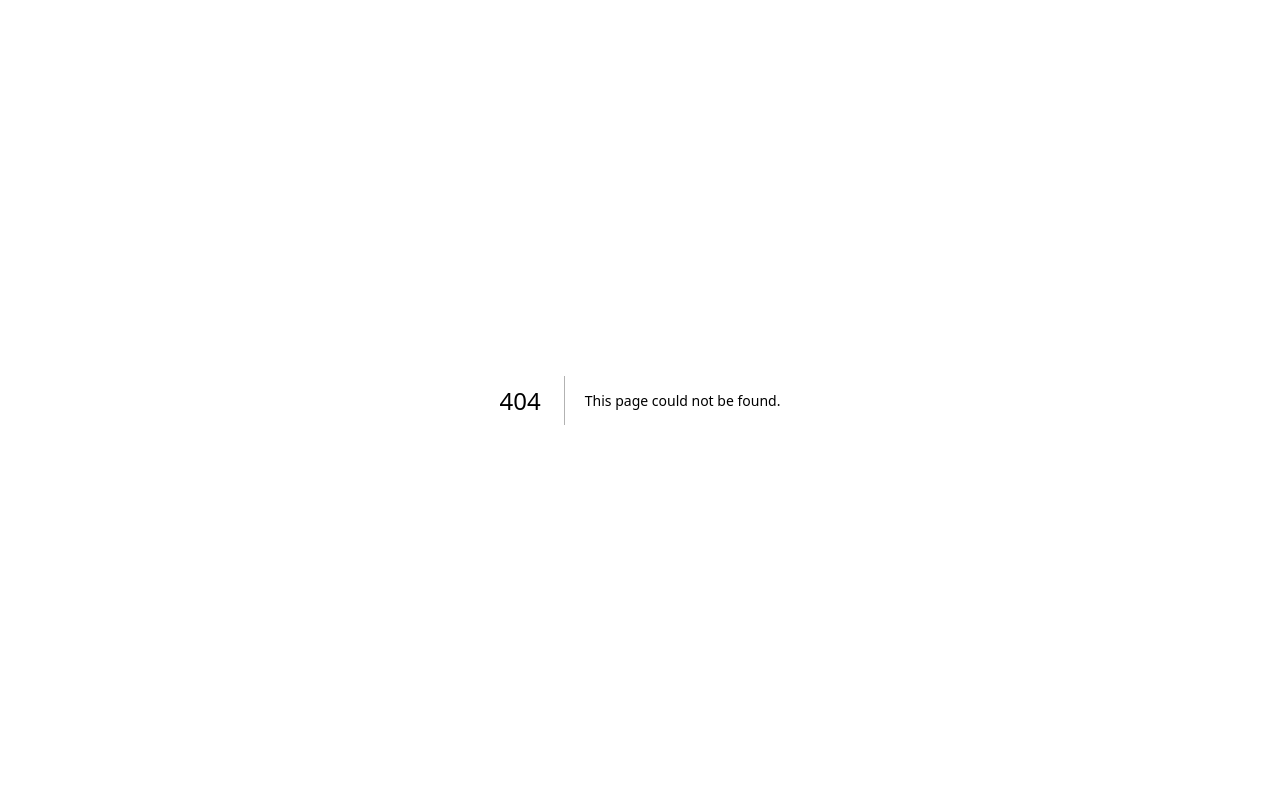
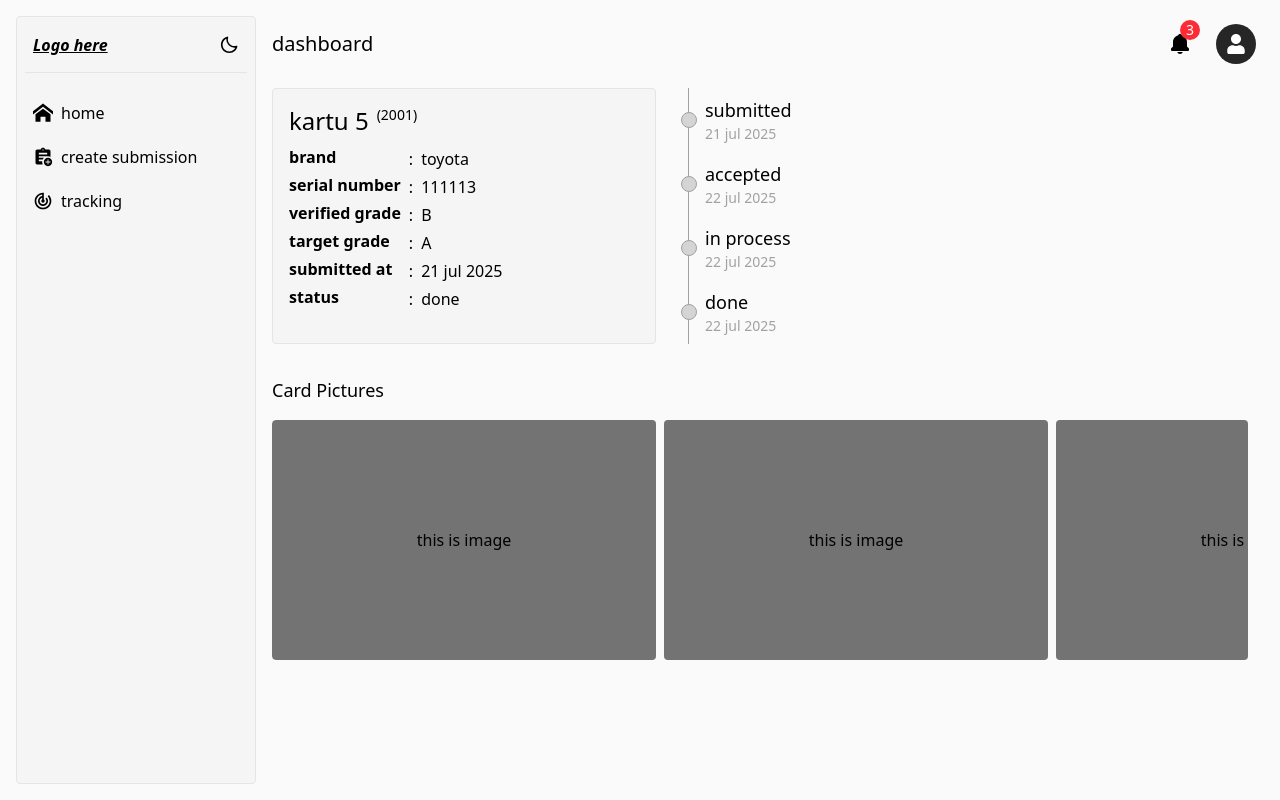
Before and after one commit to Kentangz/be-PSA-Card-for-collage, a Next.js app in the folder frontend/: page /dashboard/tracking/1 in a window 1280 px wide. Before the commit this address had no page. Built offline with nearby package versions, Linux system fonts and the light colour scheme.

Commit message:
create: tracking card page

```diff
--- a/frontend/src/app/dashboard/(user)/layout.tsx
+++ b/frontend/src/app/dashboard/(user)/layout.tsx
@@ -4,7 +4,7 @@ import ProfileMenu from "@/app/components/profile-menu"
 import Sidebar from "@/app/components/sidebar"
 import UserNotification from "@/app/components/user-notification"
 import { ImHome } from "react-icons/im"
-import { MdAssignmentAdd } from "react-icons/md";
+import { MdAssignmentAdd, MdTrackChanges } from "react-icons/md";
 
 const menu = [
   {
@@ -16,6 +16,11 @@ const menu = [
     title: "create submission",
     link: "/dashboard/submission",
     icon: MdAssignmentAdd
+  },
+  {
+    title: "tracking",
+    link: "/dashboard/tracking",
+    icon: MdTrackChanges
   },
 ]
 
--- /dev/null
+++ b/frontend/src/app/dashboard/(user)/tracking/[id]/page.tsx
@@ -0,0 +1,86 @@
+const data = {
+  name: "kartu 5",
+  year: 2001,
+  brand: "toyota",
+  serial_number: 111113,
+  verified_grade: "B",
+  target_grade: "A",
+  status: "done",
+  submitted_at: "21 jul 2025"
+}
+
+export default function TrackingDetail() {
+  return <div>
+    <div className="flex gap-8 mb-8">
+      <div className="w-96 bg-neutral-100 dark:bg-neutral-800 border border-neutral-200 dark:border-neutral-700 p-4 rounded">
+        <div className="flex items-top gap-2 mb-2">
+          <h3 className="text-2xl font-medium">{data.name}</h3>
+          <span className="text-sm font-light">({data.year})</span>
+        </div>
+        <div>
+          <table>
+            <tbody>
+              <tr>
+                <th className="text-start pb-1">brand</th>
+                <td><span className="px-2">:</span>{data.brand}</td>
+              </tr>
+              <tr>
+                <th className="text-start pb-1">serial number</th>
+                <td><span className="px-2">:</span>{data.serial_number}</td>
+              </tr>
+              <tr>
+                <th className="text-start pb-1">verified grade</th>
+                <td><span className="px-2">:</span>{data.verified_grade}</td>
+              </tr>
+              <tr>
+                <th className="text-start pb-1">target grade</th>
+                <td><span className="px-2">:</span>{data.target_grade}</td>
+              </tr>
+              <tr>
+                <th className="text-start pb-1">submitted at</th>
+                <td><span className="px-2">:</span>{data.submitted_at}</td>
+              </tr>
+              <tr>
+                <th className="text-start pb-1">status</th>
+                <td><span className="px-2">:</span>{data.status}</td>
+              </tr>
+            </tbody>
+          </table>
+        </div>
+      </div>
+      <div>
+        <div className="py-2 border-s border-neutral-400 dark:border-neutral-700 px-4 relative flex flex-col justify-center">
+          <div className="h-4 w-4 absolute bg-neutral-300 dark:bg-neutral-800 -left-2 rounded-full border border-neutral-400 dark:border-neutral-700"></div>
+          <p className="text-lg">submitted</p>
+          <p className="text-sm text-neutral-400">21 jul 2025</p>
+        </div>
+        <div className="py-2 border-s border-neutral-400 dark:border-neutral-700 px-4 relative flex flex-col justify-center">
+          <div className="h-4 w-4 absolute bg-neutral-300 dark:bg-neutral-800 -left-2 rounded-full border border-neutral-400 dark:border-neutral-700"></div>
+          <p className="text-lg">accepted</p>
+          <p className="text-sm text-neutral-400">22 jul 2025</p>
+        </div>
+        <div className="py-2 border-s border-neutral-400 dark:border-neutral-700 px-4 relative flex flex-col justify-center">
+          <div className="h-4 w-4 absolute bg-neutral-300 dark:bg-neutral-800 -left-2 rounded-full border border-neutral-400 dark:border-neutral-700"></div>
+          <p className="text-lg">in process</p>
+          <p className="text-sm text-neutral-400">22 jul 2025</p>
+        </div>
+        <div className="py-2 border-s border-neutral-400 dark:border-neutral-700 px-4 relative flex flex-col justify-center">
+          <div className="h-4 w-4 absolute bg-neutral-300 dark:bg-neutral-800 -left-2 rounded-full border border-neutral-400 dark:border-neutral-700"></div>
+          <p className="text-lg">done</p>
+          <p className="text-sm text-neutral-400">22 jul 2025</p>
+        </div>
+      </div>
+    </div>
+
+    <h4 className="mb-4 text-lg">Card Pictures</h4>
+    <div className="flex gap-2 overflow-x-auto flex-nowrap rounded mb-4">
+      <div className="bg-neutral-500 h-60 w-96 flex-shrink-0 flex justify-center items-center rounded">this is image</div>
+      <div className="bg-neutral-500 h-60 w-96 flex-shrink-0 flex justify-center items-center rounded">this is image</div>
+      <div className="bg-neutral-500 h-60 w-96 flex-shrink-0 flex justify-center items-center rounded">this is image</div>
+      <div className="bg-neutral-500 h-60 w-96 flex-shrink-0 flex justify-center items-center rounded">this is image</div>
+      <div className="bg-neutral-500 h-60 w-96 flex-shrink-0 flex justify-center items-center rounded">this is image</div>
+    </div>
+
+
+  </div>
+}
--- /dev/null
+++ b/frontend/src/app/dashboard/(user)/tracking/page.tsx
@@ -0,0 +1,98 @@
+import Link from "next/link"
+import { AiFillEye } from "react-icons/ai"
+import { BsEye } from "react-icons/bs"
+
+const fields = [
+  {
+    label: "Name",
+    name: "name",
+  },
+  {
+    label: "Serial Number",
+    name: "serial_number"
+  },
+  {
+    label: "Verified Grade",
+    name: "verified_grade"
+  },
+  {
+    label: "Status",
+    name: "status"
+  },
+  {
+    label: "Submitted at",
+    name: "submitted_at",
+  },
+]
+
+const tableData = [
+  {
+    name: "kartu 1",
+    serial_number: 111112,
+    verified_grade: "-",
+    status: "submitted",
+    submitted_at: "21 jul 2025"
+  },
+  {
+    name: "kartu 2",
+    serial_number: 111113,
+    verified_grade: "-",
+    status: "Accepted",
+    submitted_at: "21 jul 2025"
+  },
+  {
+    name: "kartu 3",
+    serial_number: 111113,
+    verified_grade: "-",
+    status: "in process",
+    submitted_at: "21 jul 2025"
+  },
+  {
+    name: "kartu 4",
+    serial_number: 111113,
+    verified_grade: "A",
+    status: "done",
+    submitted_at: "21 jul 2025"
+  },
+  {
+    name: "kartu 5",
+    serial_number: 111113,
+    verified_grade: "B",
+    status: "done",
+    submitted_at: "21 jul 2025"
+  },
+]
+
+export default function Tracking() {
+  return <div>
+    <h4 className="mb-4 text-lg">Tracking</h4>
+    <div className="flex">
+      <div className="border bg-neutral-100 dark:bg-neutral-800 border-neutral-200 dark:border-zinc-700 rounded overflow-x-auto">
+        <table className="table w-full text-sm text-left rtl:text-right">
+          <thead className="">
+            <tr>
+              {fields.map(field => {
+                return <th className="py-3 px-6" key={field.name}>{field.label}</th>
+              })}
+              <th className="py-3 px-6">Detail</th>
+            </tr>
+          </thead>
+          <tbody className="text-neutral-800 dark:text-neutral-100">
+            {tableData.map((item: Record<string, string | number>, index: number) => (
+              <tr key={index}>
+                {fields.map(field => {
+                  return <td className="py-3 px-6 whitespace-nowrap" key={field.name}>{item[field.name]}</td>
+                })}
+                <td className="py-3 px-6 whitespace-nowrap flex justify-center text-xl text-blue-400">
+                  <Link href={"/dashboard/tracking/1"}>
+                    <BsEye />
+                  </Link>
+                </td>
+              </tr>
+            ))}
+          </tbody>
+        </table>
+      </div>
+    </div>
+  </div>
+}
```
